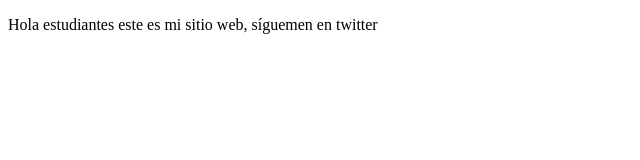
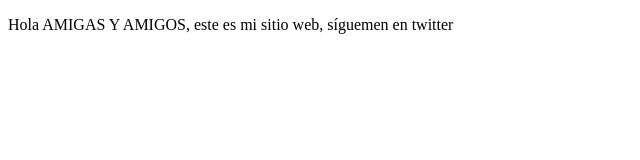
Before and after one commit to SVegaDoLugar/proyectoDemoCursoPrework, a plain HTML site: page index.html in a window 1280 px wide. Shown: the whole page, without its empty margins (0-640 px from the left). Drawn offline with Linux system fonts and the light colour scheme.

Commit message:
Cambio realizado

```diff
--- a/index.html
+++ b/index.html
@@ -8,7 +8,7 @@
 </head>
 <body>
     <P>
-        Hola estudiantes este es mi sitio web, síguemen en twitter
+        Hola AMIGAS Y AMIGOS, este es mi sitio web, síguemen en twitter
     </P>
 </body>
 </html>
```
